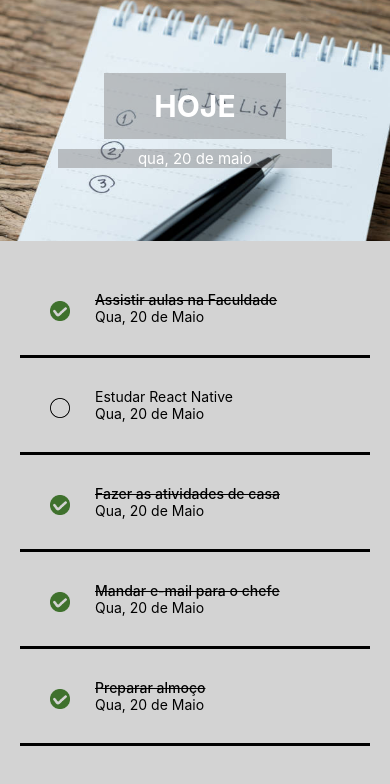
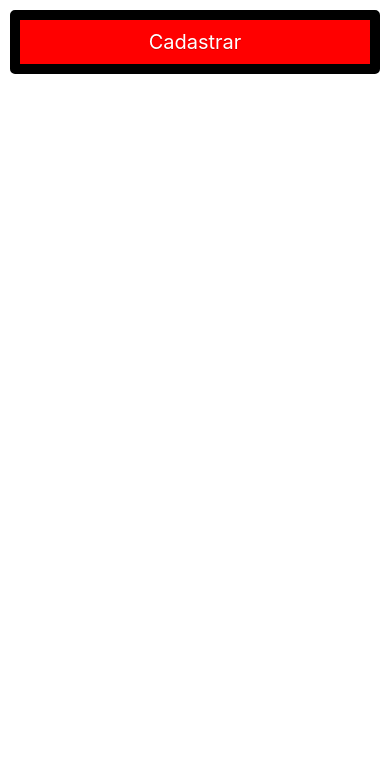
Before and after one commit to GabrielCostaMarques/React-Native, a React Native app in the folder exePet/: screen / in a window 390 px wide. Shown: the top 784 px of the page. Built offline with nearby package versions, Linux system fonts and the light colour scheme.

Commit message:
Exercicios

```diff
--- a/exePet/App.js
+++ b/exePet/App.js
@@ -1,135 +1,46 @@
-import React from 'react';
-import {Text,View, StyleSheet,ImageBackground,Image} from 'react-native';
-import imagemTask from './assets/tasklist.png'
-import imagemCircle from './assets/circle.png'
-import imagemCheck from './assets/check.png'
+import React, { Component } from 'react';
+import { View, Text, TouchableOpacity, StyleSheet, SafeAreaView, StatusBar } from 'react-native';
 
+class Botao extends Component {
+  render() {
+    const {
+      title = 'Cadastrar',
+      padding = 10,
+      margin = 10,
+      borderWidth = 10,
+      borderColor = 'black',
+      shadow = true,
+      shadowTexto = false,
+      onPress,
+    } = this.props;
 
-const Tasklista=()=>{
-  return(
-    <View style={estilos.container}>
-        <View style={estilos.header}>
-            <ImageBackground source={imagemTask} style={estilos.imagem}>
-            <Text style={estilos.titulo}>HOJE</Text>
-            <Text style={estilos.subTitulo}>qua, 20 de maio</Text>
-            </ImageBackground>
-        </View>
+    return (
+        <SafeAreaView>
+            <StatusBar/>
+            <TouchableOpacity style={[styles.botao,{ padding, margin, borderWidth, borderColor, shadow },]}onPress={onPress}>
+                <Text style={[styles.botaoText,{ textShadowRadius: shadowTexto ? 2 : 0 },]}>
+                {title}
+                </Text>
+            </TouchableOpacity>
+        </SafeAreaView>
 
-        <View style={estilos.lista}>
-
-                <View style={estilos.tarefas}>
-                    <Image source={imagemCheck} style={estilos.imagemListaCheck}/>
-                    <View>
-                        <Text style={estilos.tituloLista}>Assistir aulas na Faculdade</Text>
-                        <Text>Qua, 20 de Maio</Text>
-                    </View>
-                </View>
-
-                <View style={estilos.tarefas}>
-                    <Image source={imagemCircle} style={estilos.imagemListaCircle}/>
-                    <View>
-                        <Text>Estudar React Native</Text>
-                        <Text>Qua, 20 de Maio</Text>
-                    </View>
-                </View>
-
-                <View style={estilos.tarefas}>
-                    <Image source={imagemCheck} style={estilos.imagemListaCheck}/>
-                    <View>
-                        <Text style={estilos.tituloLista}>Fazer as atividades de casa</Text>
-                        <Text>Qua, 20 de Maio</Text>
-                    </View>
-                </View>
-
-                <View style={estilos.tarefas}>
-                    <Image source={imagemCheck} style={estilos.imagemListaCheck}/>
-                    <View>
-                        <Text style={estilos.tituloLista}>Mandar e-mail para o chefe</Text>
-                        <Text>Qua, 20 de Maio</Text>
-                    </View>
-                </View>
-
-                <View style={estilos.tarefas}>
-                    <Image source={imagemCheck} style={estilos.imagemListaCheck}/>
-                    <View>
-                        <Text style={estilos.tituloLista}>Preparar almoço</Text>
-                        <Text>Qua, 20 de Maio</Text>
-                    </View>
-                </View>
-        </View>
-
-    </View>
-  )
+    );
+  }
 }
 
-export default Tasklista
+const styles = StyleSheet.create({
+  botao: {
+    alignItems: 'center',
+    justifyContent: 'center',
+    borderRadius: 5,
+    backgroundColor: 'red',
+  },
+  botaoText: {
+    fontSize: 20,
+    color: '#FFF',
+    textShadowColor: 'rgba(0, 0, 0, 0.2)',
+    textShadowOffset: { width: 0, height: 1 },
+  },
+});
 
-
-const estilos = StyleSheet.create({
-  container:{
-    flex:1,
-    backgroundColor:"lightgray"
-  },
-
-  header:{
-    flex:3,
-  },
-
-  titulo:{
-    backgroundColor:'rgba(116, 112, 112, 0.4)',
-    paddingVertical:15,
-    paddingHorizontal:50,
-    fontSize:30,
-    fontWeight:'bold' ,
-    color:'white'
-  },
-
-  subTitulo:{
-    backgroundColor:'rgba(116, 112, 112, 0.4)',
-    fontSize:15,
-    marginTop:10,
-    paddingHorizontal:80,
-    color:'white'
-  },
-
-  tituloLista:{
-    textDecorationLine: 'line-through',
-    fontWeight:500
-  },
-
-  tarefas:{
-    flexDirection:'row',
-    padding:30,
-    borderBottomWidth:3,
-    borderColor:'black',
-
-  },
-
-  lista:{
-    flex:7,
-    margin:20,
-
-  },
-
-  imagemListaCircle:{
-    width:20,
-    height:20,
-    marginRight:25,
-    marginTop:10
-  },
-
-  imagemListaCheck:{
-    width:20,
-    height:20,
-    marginRight:25,
-    marginTop:10
-  },
-
-  imagem:{
-    height:"100%",
-    width:"auto",
-    justifyContent:'center',
-    alignItems:'center'
-
-  }
-})
+export default Botao;
```
